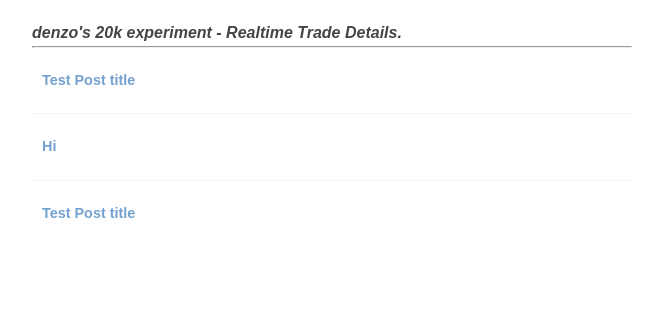
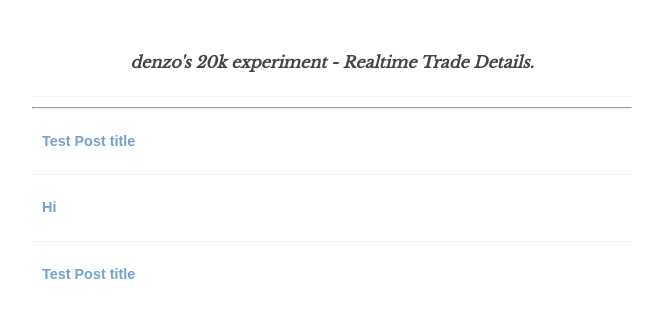
Before and after one commit to denzo1/denzo1.github.io, a Jekyll site: the page built from index.html, in a window 1280 px wide. Shown: the top 318 px of the page, without its empty margins (308-971 px from the left). Built offline with Jekyll 4.4.1, drawn with Linux system fonts in a browser that asks for light colours; the list of posts is cut into pages by our own code.

Commit message:
Update posts.html

```diff
--- a/_layouts/posts.html
+++ b/_layouts/posts.html
@@ -10,8 +10,8 @@
 </head>
 <body>
     <div class="wrapper">
-
-            <B><I>{{ site.title }}</I></B>
+<header>
+            <B><I>{{ site.title }}</I></B></header>
 
             <hr>
 
```
